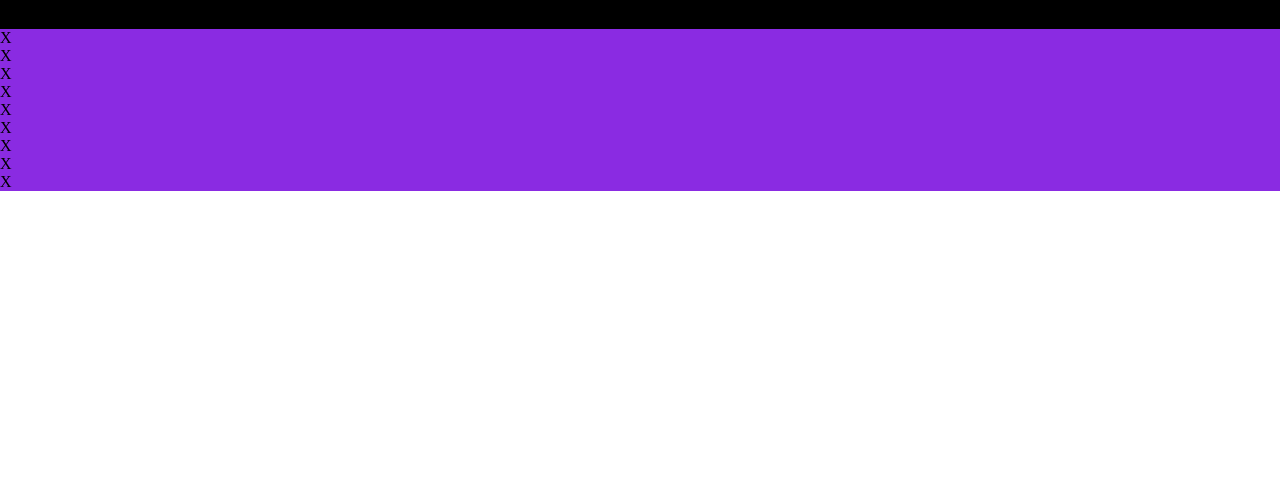
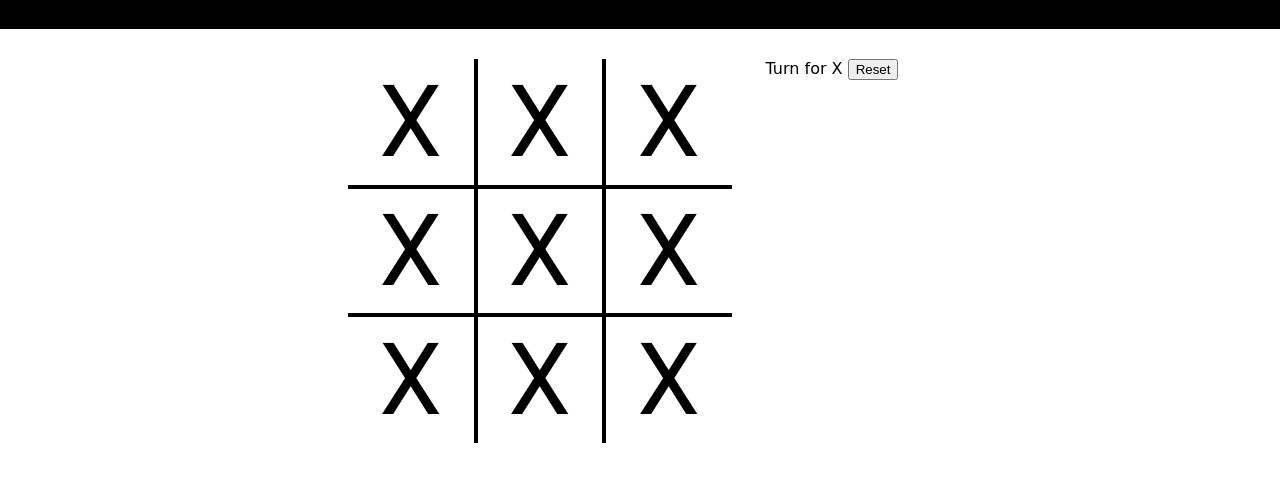
Before and after one commit to anamulrafi/Tic-Tac-Toe-Game-With-Gesture-Control, a plain HTML site: page index.html in a window 1280 px wide. Shown: the part 71-552 px from the top of the page. Drawn offline with Linux system fonts and the light colour scheme; a web font is replaced by a local one.

Commit message:
Game skilliton & game ui added

```diff
--- a/index.html
+++ b/index.html
@@ -14,18 +14,38 @@
     </h1>
 </div>
 <div class="gameContainer">
-    <div class="container">
+    <div class="container ">
+        <div class="box bt-0 bl-0 "><span class="itemText">X</span></div>
+        <div class="box bt-0"><span class="itemText">X</span></div>
+        <div class="box bt-0 br-0"><span class="itemText">X</span></div>
+        <div class="box bl-0"><span class="itemText">X</span></div>
         <div class="box"><span class="itemText">X</span></div>
-        <div class="box"><span class="itemText">X</span></div>
-        <div class="box"><span class="itemText">X</span></div>
-        <div class="box"><span class="itemText">X</span></div>
-        <div class="box"><span class="itemText">X</span></div>
-        <div class="box"><span class="itemText">X</span></div>
-        <div class="box"><span class="itemText">X</span></div>
-        <div class="box"><span class="itemText">X</span></div>
-        <div class="box"><span class="itemText">X</span></div>
+        <div class="box br-0"><span class="itemText">X</span></div>
+        <div class="box  bl-0 bb-0"><span class="itemText">X</span></div>
+        <div class="box  bb-0"><span class="itemText">X</span></div>
+        <div class="box br-0 bb-0"><span class="itemText">X</span></div>
+    </div>
+    <div class="gameInfo">
+        <div>
+            <span class="info">Turn for X</span>
+            <button id="reset"> Reset </button>
+        </div>
+        <div class="images">
+            <img src="gbc-winner.gif" alt="This is winner gif">
+        </div>
+
     </div>
 </div>
+<!-- <div class="gameInfo">
+    <div>
+        <span class="info">Turn for X</span>
+        <button id="reset"> Reset </button>
+    </div>
+    <div class="images">
+        <img src="gbc-winner.gif" alt="This is winner gif">
+    </div>
+
+</div> -->
 
 </body>
 </html>
--- a/style.css
+++ b/style.css
@@ -1,3 +1,4 @@
+@import url('https://fonts.googleapis.com/css2?family=Baloo+Bhaina+2&family=Roboto&display=swap');
 body{
     margin: 0;
     padding: 0;
@@ -10,6 +11,50 @@ body{
 
 }
 .gameContainer{
-    background-color: blueviolet;
+    /* background-color: blueviolet; */
     display: flex;
+    justify-content: center;
+    margin-top: 30px;
 }
+.container{
+    display: grid;
+    grid-template-columns: repeat(3, 10vw);
+    grid-template-rows: repeat(3, 10vw);
+    font-family: 'Roboto', sans-serif;
+    position: relative;
+
+}
+
+.box{
+    border: 2px solid black;
+    font-size: 100px;
+    cursor: pointer;
+     display: flex;
+    justify-content: center;
+    align-items: center;
+    font-family: Roboto;
+}
+.box:hover{
+    background-color: rgb(105, 159, 163);
+}
+.gameInfo{
+    padding: 0 34px ;
+    font-family: 'Bloo Bhaina 2', cursive;
+}
+.images img{
+    display: none;
+
+}
+
+.br-0{
+    border-right: 0;
+}
+.bl-0{
+    border-left: 0;
+}
+.bb-0{
+    border-bottom: 0;
+}
+.bt-0{
+    border-top: 0;
+}
```
